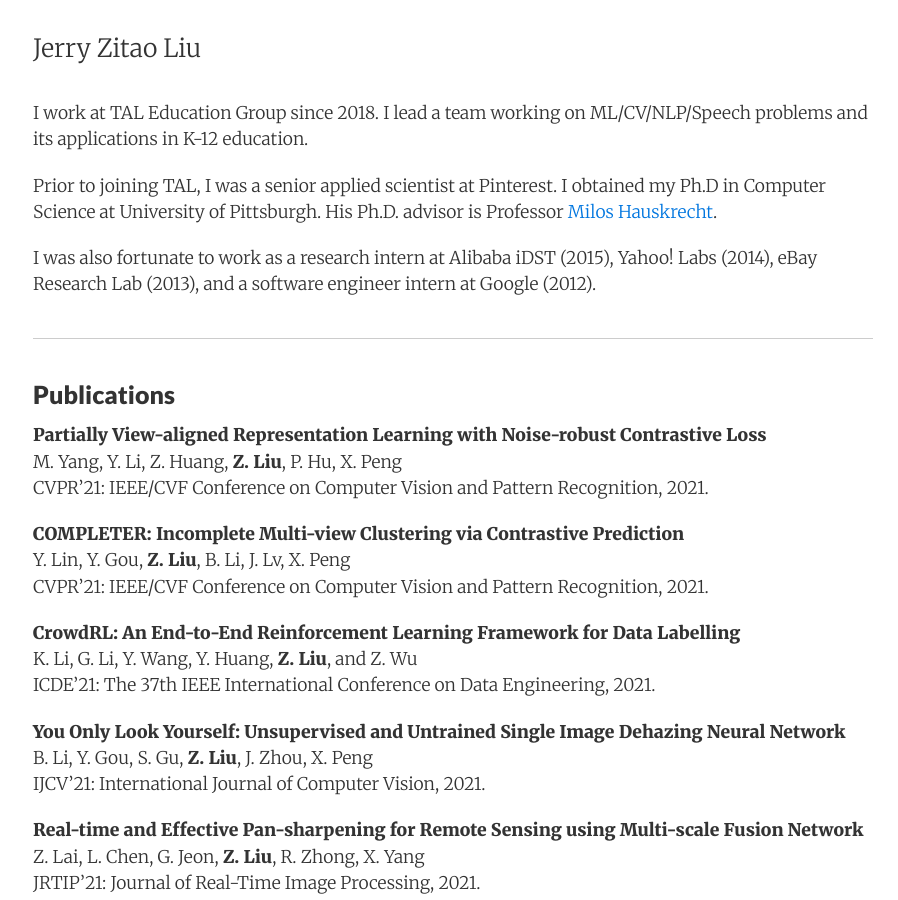
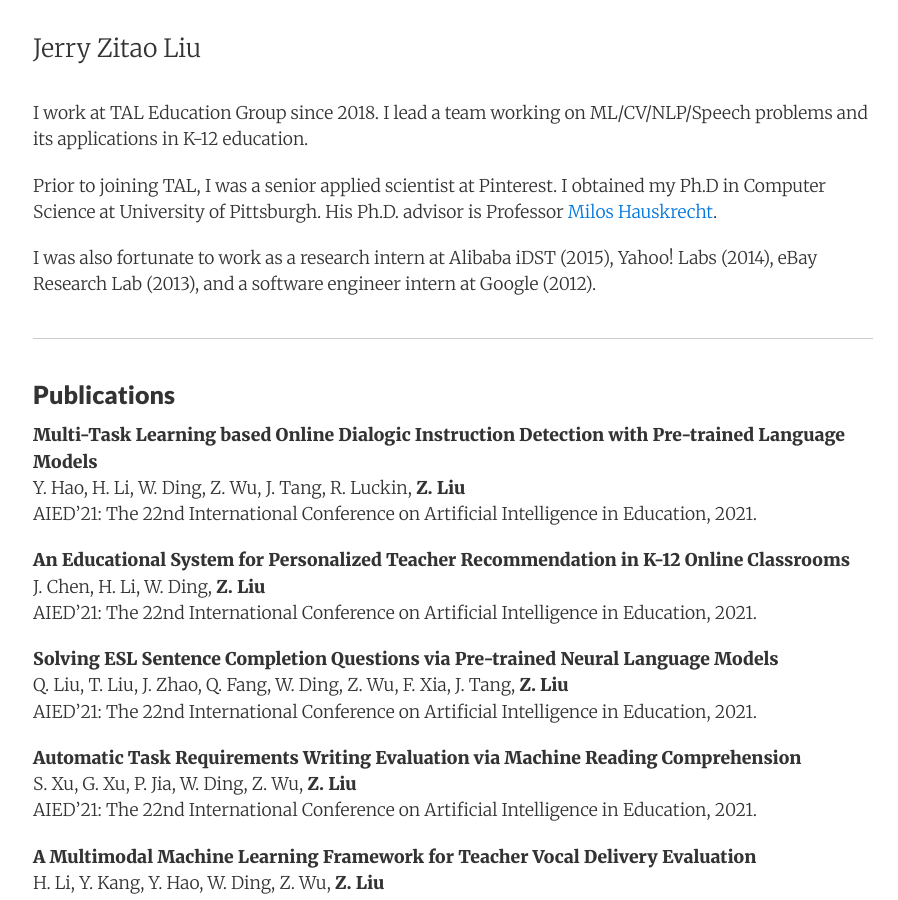
Before and after one commit to zitaoliu/zitaoliu.github.io, a Jekyll site: the page built from index.html, in a window 1280 px wide and 900 px high. Shown: the whole window, without its empty margins (187-1085 px from the left). Built offline with Jekyll 4.4.1, drawn with Linux system fonts in a browser that asks for light colours; nearby versions of some CDN libraries; some of the changed text lies outside the part shown.

Commit message:
add aied publication

```diff
--- a/_includes/index_content.md
+++ b/_includes/index_content.md
@@ -8,6 +8,26 @@
 * * *
 
 ### Publications
+
+**Multi-Task Learning based Online Dialogic Instruction Detection with Pre-trained Language Models**
+Y. Hao, H. Li, W. Ding, Z. Wu, J. Tang, R. Luckin, **Z. Liu**
+AIED'21: The 22nd International Conference on Artificial Intelligence in Education, 2021.
+
+**An Educational System for Personalized Teacher Recommendation in K-12 Online Classrooms**
+J. Chen, H. Li, W. Ding, **Z. Liu**
+AIED'21: The 22nd International Conference on Artificial Intelligence in Education, 2021.
+
+**Solving ESL Sentence Completion Questions via Pre-trained Neural Language Models**
+Q. Liu, T. Liu, J. Zhao, Q. Fang, W. Ding, Z. Wu, F. Xia, J. Tang, **Z. Liu**
+AIED'21: The 22nd International Conference on Artificial Intelligence in Education, 2021.
+
+**Automatic Task Requirements Writing Evaluation via Machine Reading Comprehension**
+S. Xu, G. Xu, P. Jia, W. Ding, Z. Wu, **Z. Liu**
+AIED'21: The 22nd International Conference on Artificial Intelligence in Education, 2021.
+
+**A Multimodal Machine Learning Framework for Teacher Vocal Delivery Evaluation**
+H. Li, Y. Kang, Y. Hao, W. Ding, Z. Wu, **Z. Liu**
+AIED'21: The 22nd International Conference on Artificial Intelligence in Education, 2021.
 
 **Partially View-aligned Representation Learning with Noise-robust Contrastive Loss**
 M. Yang, Y. Li, Z. Huang, **Z. Liu**, P. Hu, X. Peng
```
